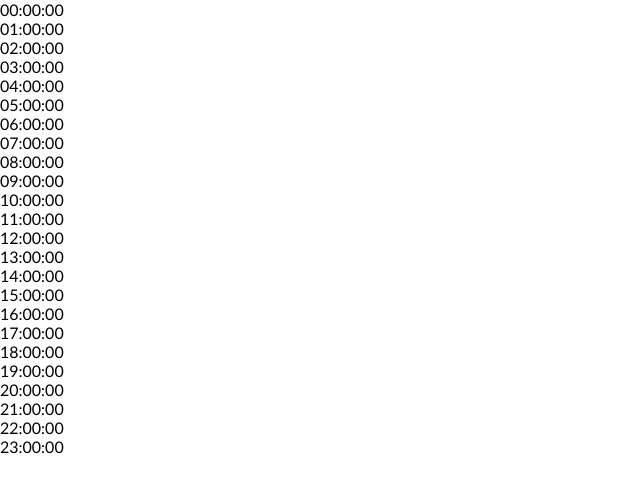
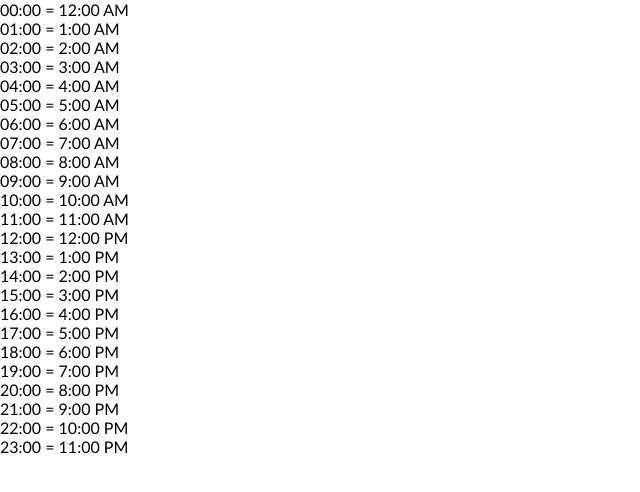
Before and after one commit to LinoGitas/clock, a plain HTML site: page index.html in a window 1280 px wide. Shown: the whole page, without its empty margins (0-640 px from the left). Drawn offline with Linux system fonts and the light colour scheme.

Commit message:
AM PM Clock

```diff
--- a/index.html
+++ b/index.html
@@ -2,7 +2,7 @@
 <html lang="en">
 <head>
     <meta charset="UTF-8">
-    <meta name="viewport" content="width=Clock, initial-scale=1.0">
+    <meta name="viewport" content="width=device-width, initial-scale=1.0">
     <title>Document</title>
     <link rel="stylesheet" href="./css/reset.css">
 </head>
--- a/js/clock.js
+++ b/js/clock.js
@@ -7,22 +7,38 @@ let HTML = '';
 for ( let h=0; h<24; h++){
     let hours = h;
 
-    if (hours <10 )
+    if (hours < 10 )
     {
         hours = '0' + hours;
     }
 
-    HTML += `<div class="time">${hours}:00:00</div>`;
+    //HTML += `<div class="time">${hours}:00:00</div>`;
+
+    let am = 'AM';
+    let AmPm = h%12;
+
+    if (AmPm === 0 )
+    {
+        AmPm = '12';
+    }
+
+    if (hours >= 12 )
+    {
+        am = 'PM';
+    }
+
+    HTML += `<div class="time">${hours}:00 = ${AmPm}:00 ${am}</div>`;
 
     for ( let m=0; m<60; m++){
         let minutes = m;
 
-        if (minutes <10 )
+        if (minutes < 10 )
         {
             minutes = '0' + minutes;
         }
 
         //HTML += `<div class="time">${hours}:${minutes}:00</div>`;
+        //HTML += `<div class="time">${hours}:${minutes}:00 = ${AmPm}:${minutes}:00 ${am}</div>`;
         /*
         for ( let s=0; s<60; s++){
             let seconds = s;
```
Also changed, not shown: css/reset.css (line endings or trailing spaces).
